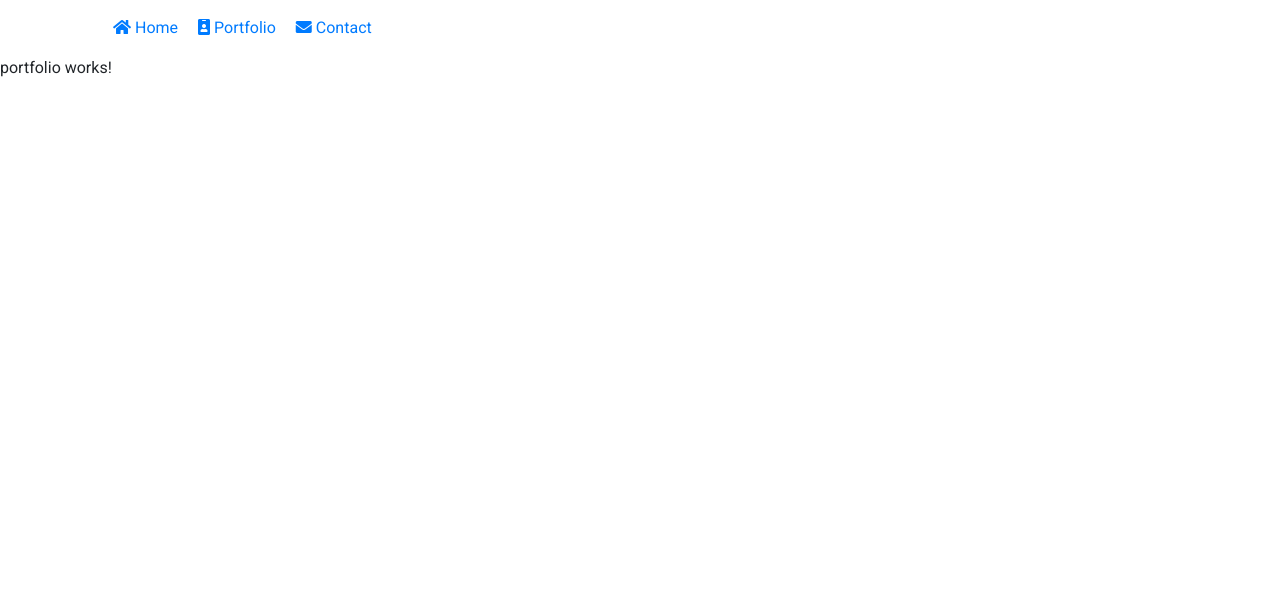
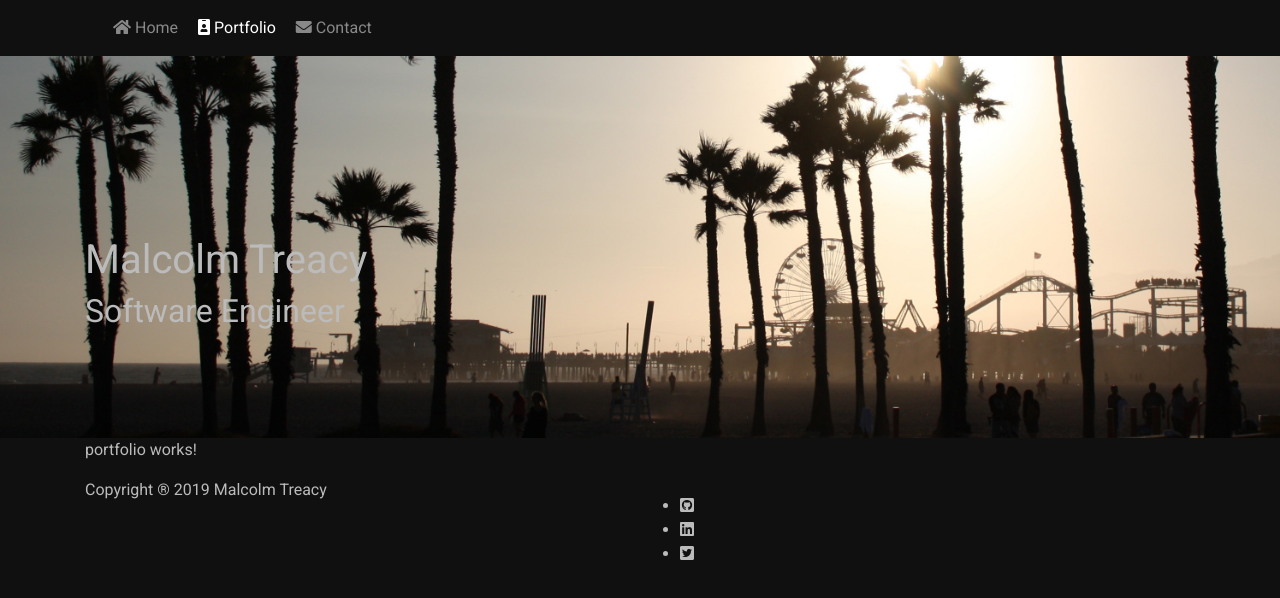
Before and after one commit to malctreacy/project_portfolio, an Angular app in the folder project-portfolio/: page /portfolio in a window 1280 px wide. Shown: the top 598 px of the page. Built offline with nearby package versions, Linux system fonts and the light colour scheme.

Commit message:
style changes, added footer

```diff
--- a/project-portfolio/src/app/core/app.component.html
+++ b/project-portfolio/src/app/core/app.component.html
@@ -2,7 +2,7 @@
   <div class="site-content">
     <!-- NAVIGATION BAR CONTENT -->
     <div class = "container">
-      <nav class="navbar navbar-expand">
+      <nav class="navbar navbar-expand navbar-dark">
         <div class="navbar-nav">
             <!--
               * Bootstrap Utilities Used (targeting fontawesome icons):
@@ -15,10 +15,37 @@
         </div>
       </nav>
     </div>
-    <div class="header"></div>
-    <main>
+    <div class="header">
+      <div class="container">
+        <h1>Malcolm Treacy</h1>
+        <h2>Software Engineer</h2>
+      </div>
+    </div>
+    <main class = "container">
       <router-outlet></router-outlet>
     </main>
   </div>
-  <footer></footer>
+  <footer class = "footer container">
+    <div class="row">
+      <!--
+        Expand this area to entire width on the xs breakpoint
+        col-sm-6 will be evenly split starting on the sm breakpoint
+      -->
+      <div class= "col-12 col-sm-6">
+        Copyright ® 2019 Malcolm Treacy
+      </div>
+      <div>
+        <!--
+          Social Media Icons:
+          - float-right
+          - top margin = 3
+        -->
+        <ul class = "social-icons float-right mt-3">
+          <li><i class="fab fa-github-square"></i></li>
+          <li><i class="fab fa-linkedin"></i></li>
+          <li><i class="fab fa-twitter-square"></i></li>
+        </ul>
+      </div>
+    </div>
+  </footer>
 </div>
--- /dev/null
+++ b/project-portfolio/src/app/styles/_colors.scss
@@ -0,0 +1,5 @@
+$accent: #009988;
+$body-bg: #101010;
+$body-color: #bbbbbb;
+$alt-bg: #202020;
+$alt-color: #f2f2f2;
--- a/project-portfolio/src/app/styles/portfolio.scss
+++ b/project-portfolio/src/app/styles/portfolio.scss
@@ -1,8 +1,22 @@
+/*
+Author: Malcolm Treacy
+Date: 5/15/19
+Description: Main portfolio-project styling for the entirety of my portfolio website.
+---------------------------------------------------------------------------------------------
+Portfolio.SCSS Index:
+1. Body Tag Styling
+2. Site Class Styling
+3. Site-Content Class Styling
+4. Header Class Styling
+---------------------------------------------------------------------------------------------
+*/
+/* 1. Body Tag Styling */
 body {
   /* Set font-style in body of site to Roboto */
   font-family: 'Roboto', sans-serif;
   font-weight: 400;
 }
+/* 2. Site Class Styling */
 .site {
   display: flex;
   /* Site will be set up in a vertical fashion*/
@@ -10,7 +24,18 @@ body {
   /* Site will take up all the available viewport*/
   min-hieght: 100vh;
 }
+/* 3. Site-Content Class Styling */
 /* Take as much space as it needs (site-content) */
 .site-content {
   flex: 1;
 }
+/* 4. Header Class Styling */
+.header {
+  /*Specify the background image (no repetition):*/
+  background: url('./assets/images/bg.jpg') no-repeat;
+  background-size: cover;
+  background-position: bottom;
+  min-height: 200px;
+  padding-top: 180px;
+  padding-bottom: 100px;
+}
--- a/project-portfolio/src/styles.scss
+++ b/project-portfolio/src/styles.scss
@@ -1,3 +1,4 @@
 /* You can add global styles to this file, and also import other style files */
+@import '../src/app/styles/_colors';
 @import '../node_modules/bootstrap/scss/bootstrap.scss';
 @import '../src/app/styles/portfolio';
```
Also changed, not shown: project-portfolio/src/assets/images/bg.jpg (added).
